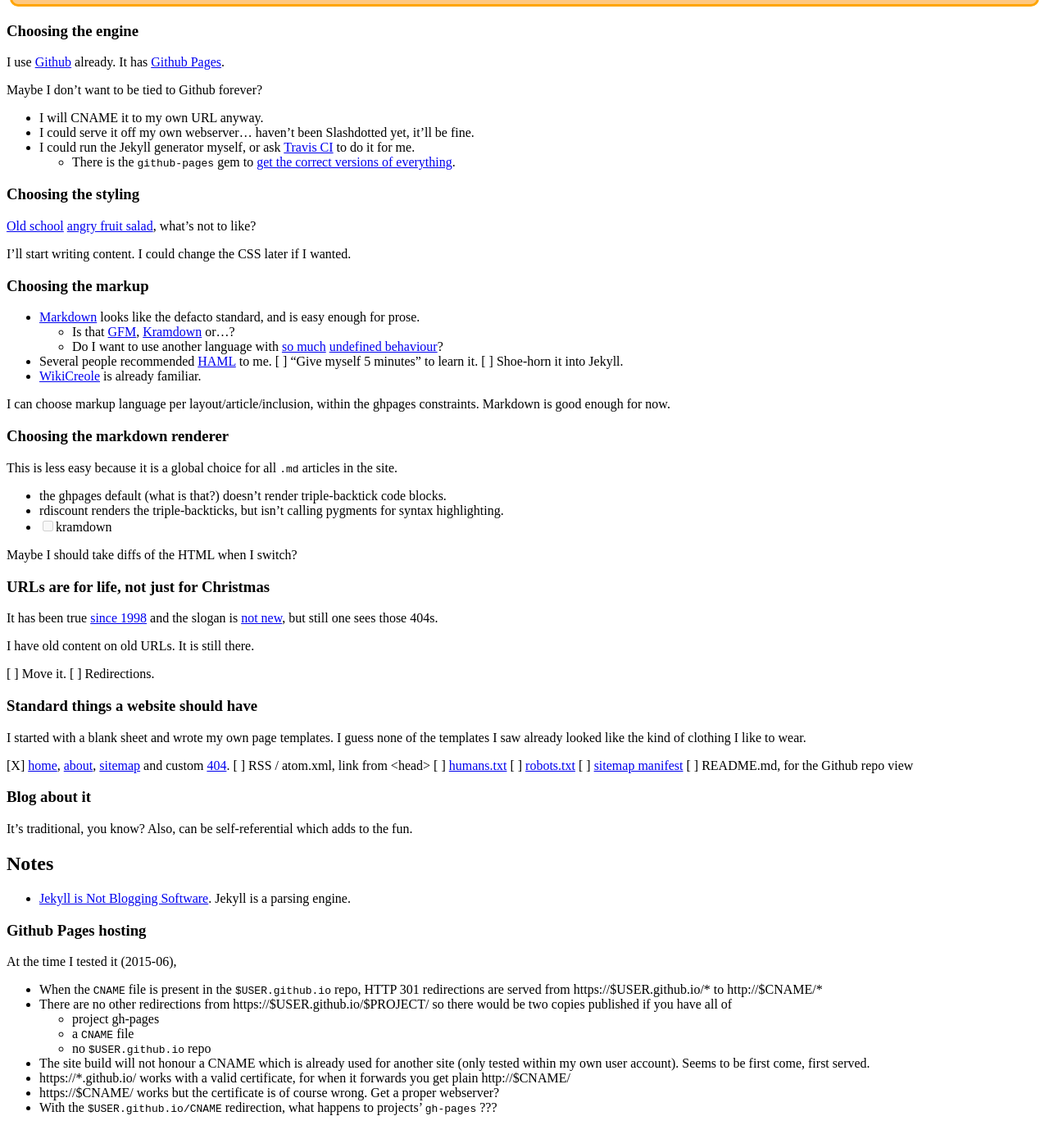
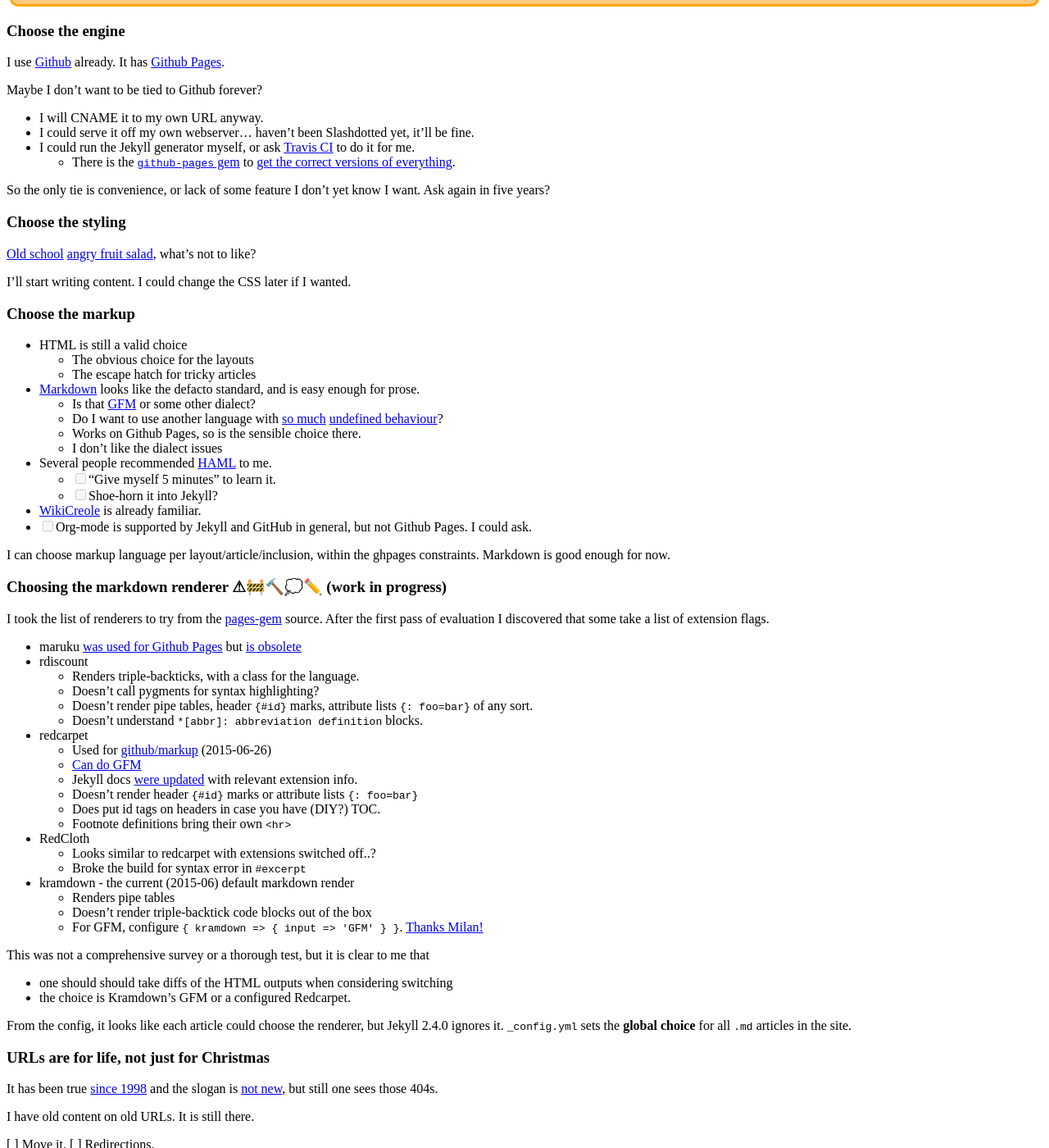
Before and after one commit to mcast/mcast.github.io, a Jekyll site: the page built from _posts/2015-06-28-jekyll-from-scratch.md, in a window 1280 px wide and 1400 px high, scrolled down 631 px. Shown: the whole window at 82% size. Built offline with Jekyll 4.4.1, drawn with Linux system fonts in a browser that asks for light colours; Markdown is read by kramdown in place of the engine named in the settings; before the commit the page ends 2007 px from its top, so only the background shows below that; some of the changed text lies outside the part shown.

Commit message:
WiP: Jekyll from scratch

```diff
--- /dev/null
+++ b/TODO.org
@@ -0,0 +1 @@
++ [ ] vapourware queue
--- a/_posts/2015-06-26-jekyll-from-scratch.md
+++ b/_posts/2015-06-28-jekyll-from-scratch.md
@@ -10,23 +10,18 @@
 * CSS was the modern way
 * Some CGI scripts (for the fancy stuff)
 * [CVS](https://en.wikipedia.org/wiki/Concurrent_Versions_System) backed to preserve my changes (and my sanity, so I thought at the time)
-* Serve it off the broadband from the old desktop box under the stairs
+* Serve it with Apache, from the old desktop box under the stairs, down the rather asymmetric cablemodem
 * A vague intention to [make it clean](https://validator.w3.org/)
 
-That website is still up, moved to a [Bytemark](https://www.bytemark.co.uk/)
-small VM, but mostly untouched for many years.  The CVS repository
-never made it into Git and what I wanted to tell the world fitted OK
-as a [contribution to some other service](/about.html).
+That website is still up, moved to a [Bytemark](https://www.bytemark.co.uk/) small VM, but mostly untouched for many years.  The CVS repository never made it into Git and what I wanted to tell the world fitted OK as a [contribution to some other service](/about.html).
 
 ## Website refresh
 
-Here I say "choosing" rather than "designing" or "building".  My
-vapourware queue already exceeds my allotted CPU cycles.
+Here I say "choose" rather than "design" or "build".  My vapourware queue already exceeds my allotted CPU cycles.
 
 ### Static is cool
 
-Static blogs make a lot of sense, this has been clear to me for some
-years now.  But which?
+Static blogs make a lot of sense, this has been clear to me for some years now.  But which?
 
 * Choose by features, implementing language, or just popularity?
 * For the less obscure ones, choose the clone-and-go blog template pack, which probably brings some "themes".
@@ -34,7 +29,7 @@
 
 {% include div-WiP.html %}
 
-### Choosing the engine
+### Choose the engine
 
 I use [Github](https://github.com) already.  It has [Github Pages](https://pages.github.com/).
 
@@ -43,9 +38,11 @@
 * I will CNAME it to my own URL anyway.
 * I could serve it off my own webserver...  haven't been Slashdotted yet, it'll be fine.
 * I could run the Jekyll generator myself, or ask [Travis CI](https://travis-ci.com/) to do it for me.
-	* There is the `github-pages` gem to [get the correct versions of everything](http://jekyllrb.com/docs/github-pages/#deploying-jekyll-to-github-pages).
+	* There is the [`github-pages` gem](https://github.com/github/pages-gem#list-dependency-versions) to [get the correct versions of everything](http://jekyllrb.com/docs/github-pages/#deploying-jekyll-to-github-pages).
 
-### Choosing the styling
+So the only tie is convenience, or lack of some feature I don't yet know I want.  Ask again in five years?
+
+### Choose the styling
 
 [Old school](https://en.wikipedia.org/wiki/Old_school#Computers_and_gaming)
 [angry fruit salad](http://www.catb.org/jargon/html/A/angry-fruit-salad.html),
@@ -53,28 +50,55 @@
 
 I'll start writing content.  I could change the CSS later if I wanted.
 
-### Choosing the markup
+### Choose the markup
+
+* HTML is still a valid choice
+	* The obvious choice for the layouts
+	* The escape hatch for tricky articles
 * [Markdown](http://daringfireball.net/projects/markdown/) looks like the defacto standard, and is easy enough for prose.
-	* Is that [GFM](https://help.github.com/articles/github-flavored-markdown/), [Kramdown](http://kramdown.gettalong.org/syntax.html) or...?
+	* Is that [GFM](https://help.github.com/articles/github-flavored-markdown/) or some other dialect?
 	* Do I want to use another language with [so much](http://www.adamhyde.net/whats-wrong-with-markdown/) [undefined behaviour](http://www.wilfred.me.uk/blog/2012/07/30/why-markdown-is-not-my-favourite-language/)?
+	* Works on Github Pages, so is the sensible choice there.
+	* I don't like the dialect issues
 * Several people recommended [HAML](http://haml.info/) to me.
-	[ ] "Give myself 5 minutes" to learn it.
-	[ ] Shoe-horn it into Jekyll.
+	* [ ] "Give myself 5 minutes" to learn it.
+	* [ ] Shoe-horn it into Jekyll?
 * [WikiCreole](http://www.wikicreole.org/wiki/Implementation) is already familiar.
+* [ ] Org-mode is supported by Jekyll and GitHub in general, but not Github Pages.  I could ask.
 
-I can choose markup language per layout/article/inclusion, within the
-ghpages constraints.  Markdown is good enough for now.
+I can choose markup language per layout/article/inclusion, within the ghpages constraints.  Markdown is good enough for now.
 
-### Choosing the markdown renderer
+### Choosing the markdown renderer {% include H-WiP.html %}
 
-This is less easy because it is a global choice for all `.md` articles
-in the site.
+I took the list of renderers to try from the [pages-gem](https://github.com/github/pages-gem/blob/master/lib/github-pages.rb) source.  After the first pass of evaluation I discovered that some take a list of extension flags.
 
-* the ghpages default (what is that?) doesn't render triple-backtick code blocks.
-* rdiscount renders the triple-backticks, but isn't calling pygments for syntax highlighting.
-* [ ] kramdown
+* maruku [was used for Github Pages](https://help.github.com/articles/migrating-your-pages-site-from-maruku/) but [is obsolete](http://benhollis.net/blog/2013/10/20/maruku-is-obsolete/)
+* rdiscount
+	* Renders triple-backticks, with a class for the language.
+	* Doesn't call pygments for syntax highlighting?
+	* Doesn't render pipe tables, header `{#id}` marks, attribute lists `{: foo=bar}` of any sort.
+	* Doesn't understand `*[abbr]: abbreviation definition` blocks.
+* redcarpet
+	* Used for [github/markup](https://github.com/github/markup#markups) (2015-06-26)
+	* [Can do GFM](http://stackoverflow.com/questions/13464590/github-flavored-markdown-and-pygments-highlighting-in-jekyll)
+	* Jekyll docs [were updated](https://github.com/jekyll/jekyll/pull/1418) with relevant extension info.
+	* Doesn't render header `{#id}` marks or attribute lists `{: foo=bar}`
+	* Does put id tags on headers in case you have (DIY?) TOC.
+	* Footnote definitions bring their own `<hr>`
+* RedCloth
+	* Looks similar to redcarpet with extensions switched off..?
+	* Broke the build for syntax error in `#excerpt`
+* kramdown - the current (2015-06) default markdown render
+	* Renders pipe tables
+	* Doesn't render triple-backtick code blocks out of the box
+	* For GFM, configure `{ kramdown => { input => 'GFM' } }`.  [Thanks Milan!](http://milanaryal.com/2015/writing-on-github-pages-and-jekyll-using-markdown/#for-kramdown-markdown)
 
-Maybe I should take diffs of the HTML when I switch?
+This was not a comprehensive survey or a thorough test, but it is clear to me that
+
+* one should should take diffs of the HTML outputs when considering switching
+* the choice is Kramdown's GFM or a configured Redcarpet.
+
+From the config, it looks like each article could choose the renderer, but Jekyll 2.4.0 ignores it.  `_config.yml` sets the **global choice** for all `.md` articles in the site.
 
 ### URLs are for life, not just for Christmas
 
```
